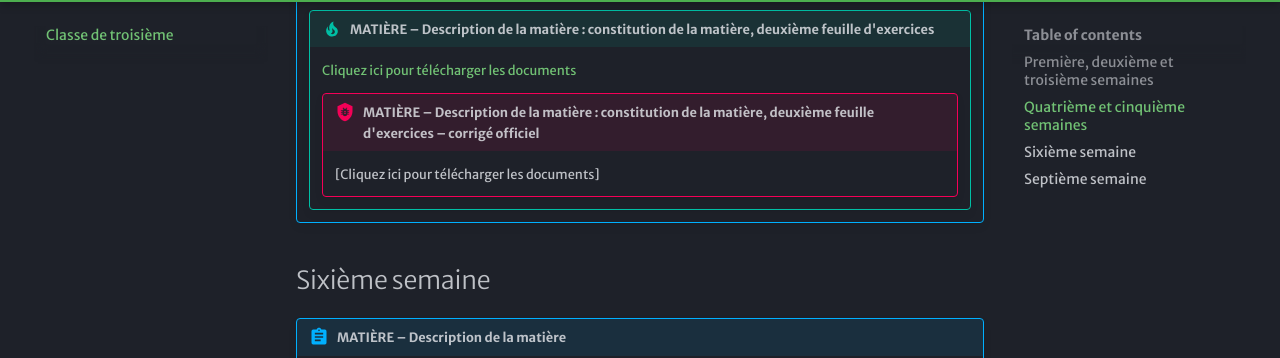
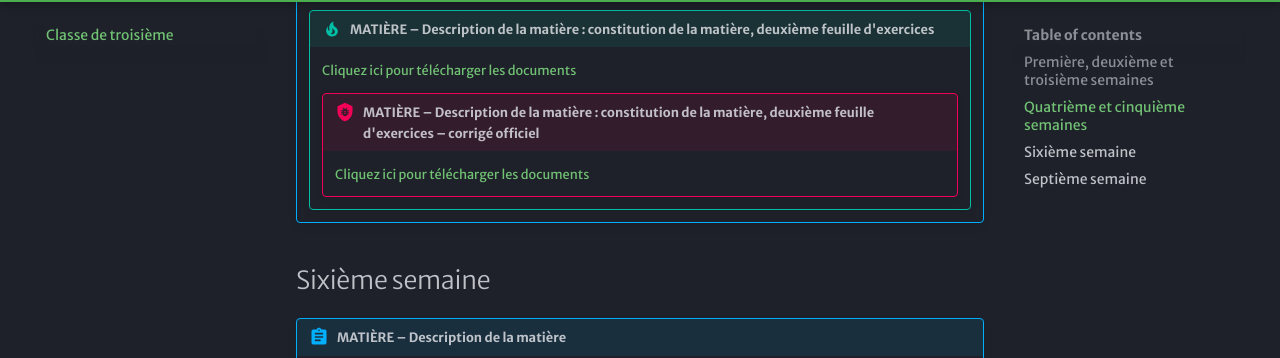
Before and after one commit to prof-johan-daza/general, an MkDocs documentation site: the page built from docs/Classe-de-troisième.md, in a window 1280 px wide and 900 px high, scrolled down 718 px. Shown: the part 94-452 px from the top of the window. Built offline with MkDocs 1.6.1 and Material for MkDocs 9.7.7, drawn with Linux system fonts in a browser that asks for light colours; some web fonts are replaced.

```diff
--- a/docs/Classe-de-troisième.md
+++ b/docs/Classe-de-troisième.md
@@ -28,7 +28,7 @@
 
         !!! bug "**MATIÈRE – Description de la matière : constitution de la matière, deuxième feuille d'exercices – corrigé officiel**"
 
-            [Cliquez ici pour télécharger les documents]<!-- (https://prof-johan-daza.github.io/general/3/S5/Corrigé.pdf) -->
+            [Cliquez ici pour télécharger les documents](https://prof-johan-daza.github.io/general/3/S5/Corrigé.pdf)
 
 ## Sixième semaine
 
```
